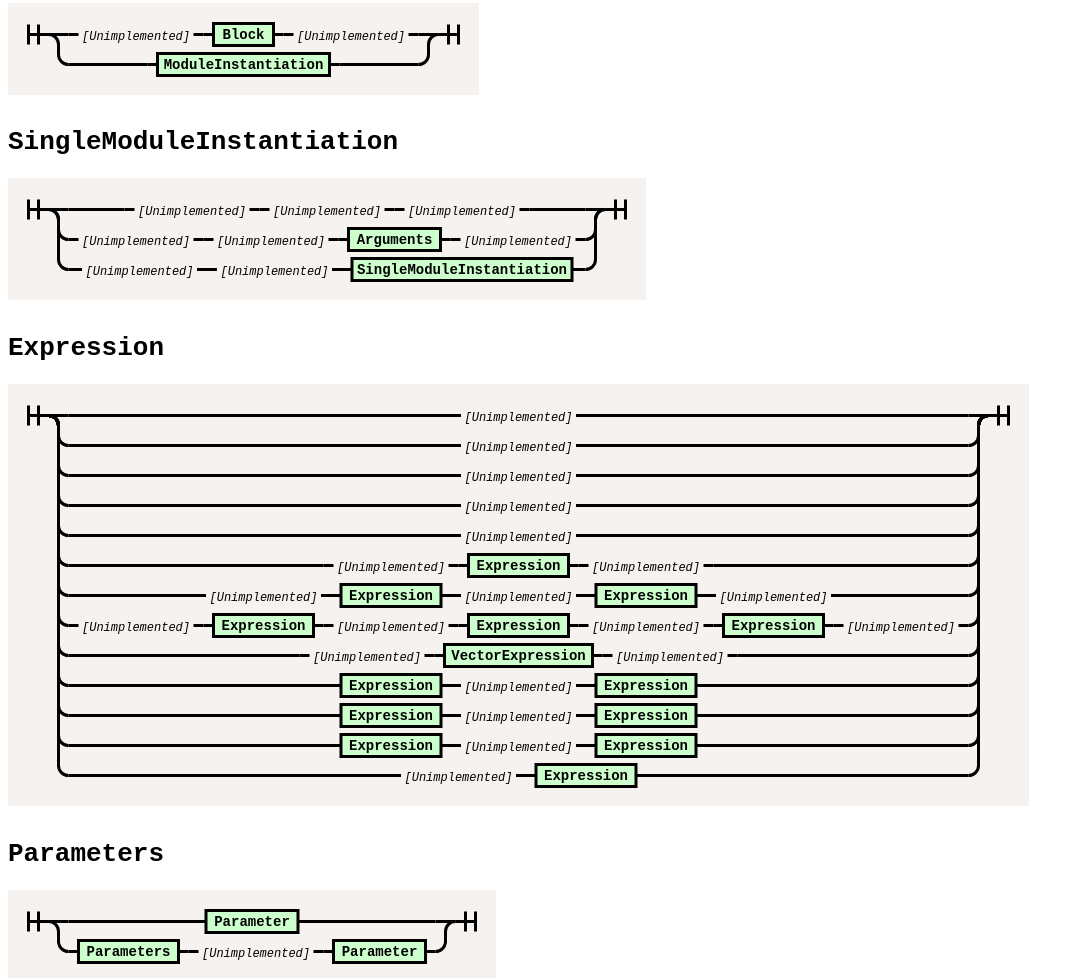
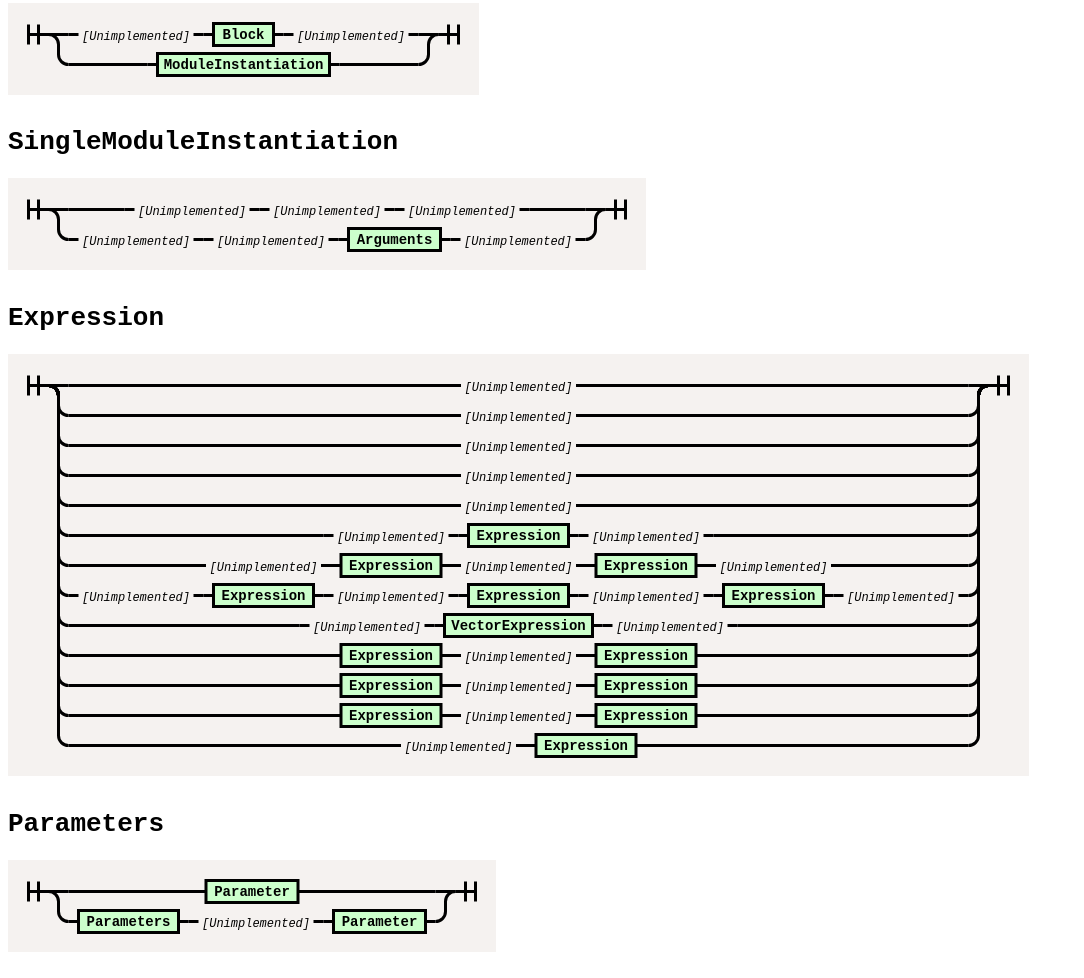
Before and after one commit to hhornbacher/node-scad-parser, a website: page src/nearley/grammar.html in a window 1280 px wide. Shown: the part 835-1813 px from the top of the page, without its empty margins (0-1084 px from the left). Drawn offline with Linux system fonts and the light colour scheme.

```diff
--- a/src/nearley/grammar.html
+++ b/src/nearley/grammar.html
@@ -490,7 +490,7 @@
 </div>
 <h1><code>SingleModuleInstantiation</code></h1>
 <div>
-<svg class="railroad-diagram" width="638" height="122" viewBox="0 0 638 122">
+<svg class="railroad-diagram" width="638" height="92" viewBox="0 0 638 92">
 <g transform="translate(.5 .5)">
 <path d="M 20 21 v 20 m 10 -20 v 20 m -10 -10 h 20.5"></path>
 <g>
@@ -558,34 +558,6 @@
 <path d="M567 61h10"></path>
 </g>
 <path d="M577 61a10 10 0 0 0 10 -10v-10a10 10 0 0 1 10 -10"></path>
-<path d="M40 31a10 10 0 0 1 10 10v40a10 10 0 0 0 10 10"></path>
-<g>
-<path d="M60 91h3.5"></path>
-<path d="M573.5 91h3.5"></path>
-<path d="M63.5 91h10"></path>
-<g>
-<path d="M73.5 91h0"></path>
-<path d="M188.5 91h0"></path>
-<text x="131" y="96" class="comment">&#91;Unimplemented&#93;</text>
-</g>
-<path d="M188.5 91h10"></path>
-<path d="M198.5 91h10"></path>
-<g>
-<path d="M208.5 91h0"></path>
-<path d="M323.5 91h0"></path>
-<text x="266" y="96" class="comment">&#91;Unimplemented&#93;</text>
-</g>
-<path d="M323.5 91h10"></path>
-<path d="M333.5 91h10"></path>
-<g>
-<path d="M343.5 91h0"></path>
-<path d="M563.5 91h0"></path>
-<rect x="343.5" y="80" width="220" height="22"></rect>
-<text x="453.5" y="95">SingleModuleInstantiation</text>
-</g>
-<path d="M563.5 91h10"></path>
-</g>
-<path d="M577 91a10 10 0 0 0 10 -10v-40a10 10 0 0 1 10 -10"></path>
 </g>
 <path d="M 597 31 h 20 m -10 -10 v 20 m 10 -20 v 20"></path>
 </g>
```
Also changed, not shown: src/nearley/grammar.js (+0 -8 lines), 1 other file.
